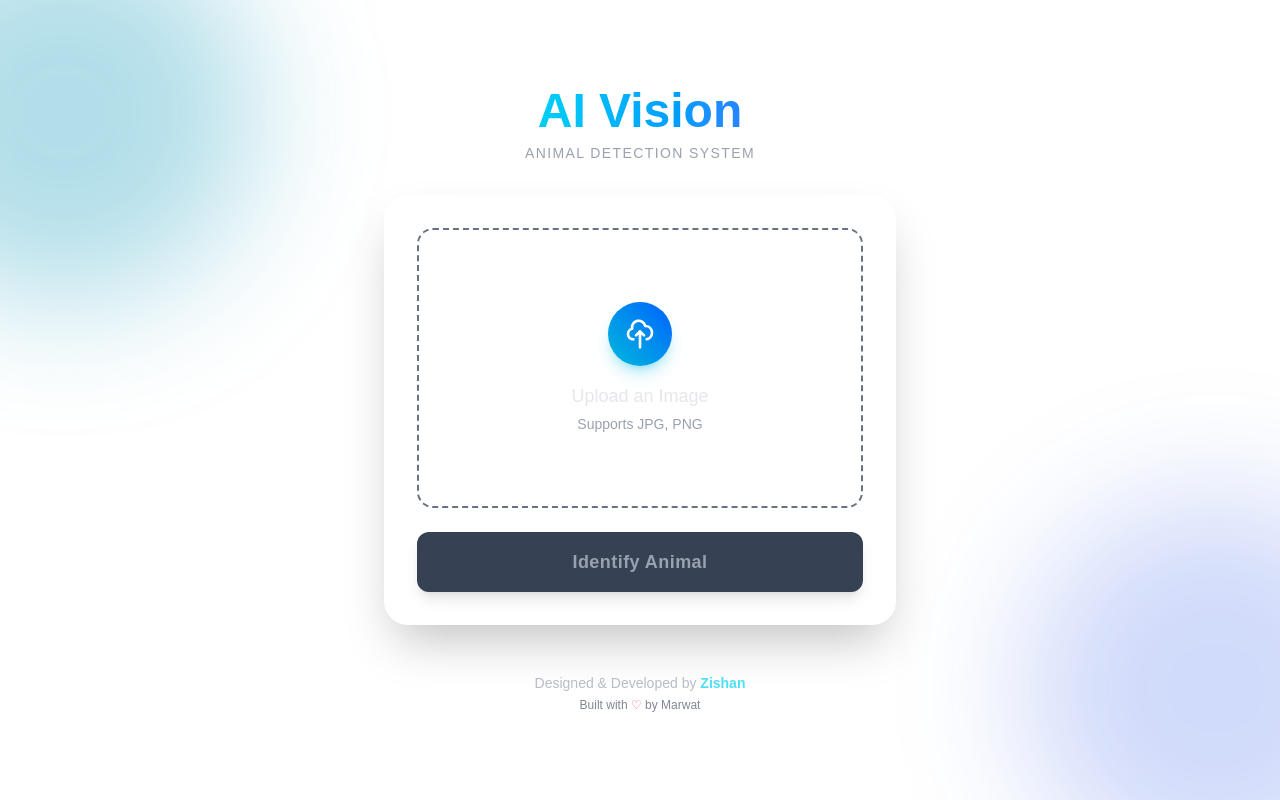
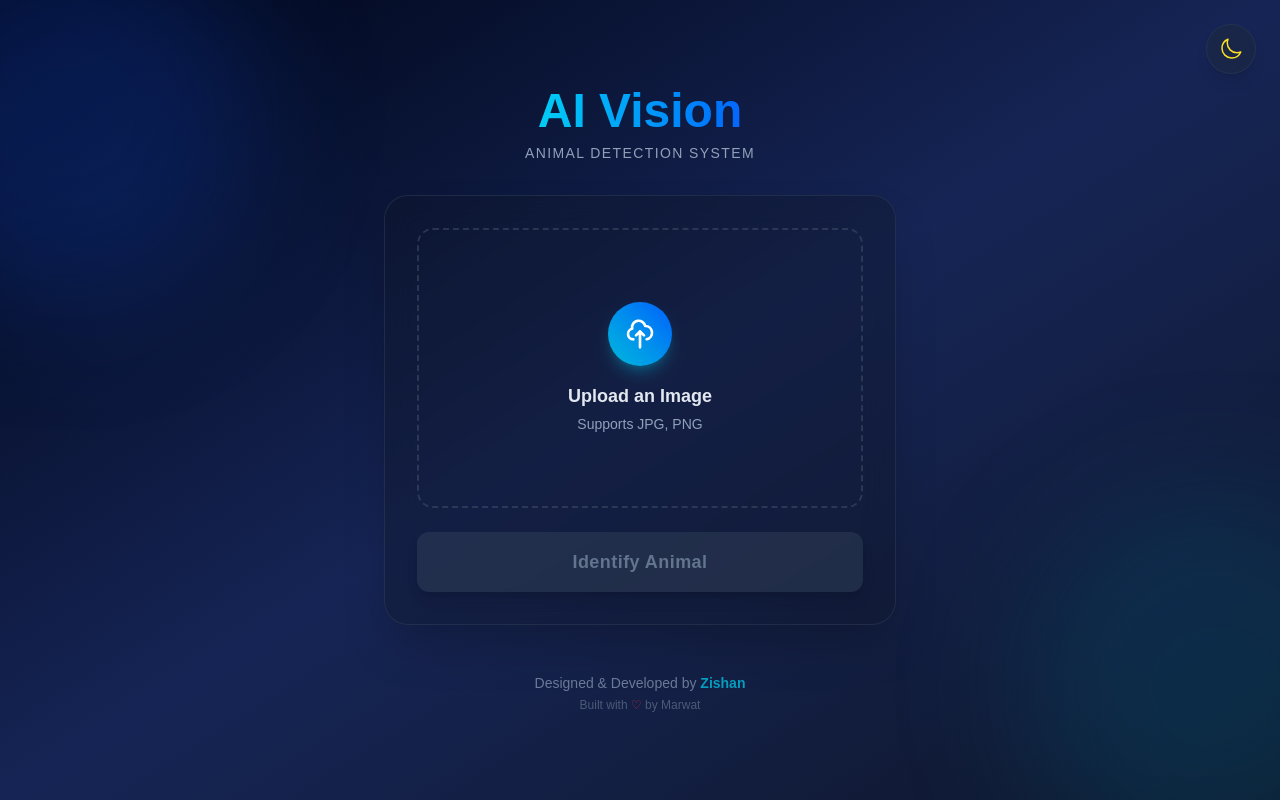
Before and after one commit to Dev-ZishanKhan/Animal_Classifier_Model, a Next.js app in the folder frontend/: page / in a window 1280 px wide. Built offline with nearby package versions, Linux system fonts and the light colour scheme.

Commit message:
Added Toggle Theme

```diff
--- a/frontend/app/page.tsx
+++ b/frontend/app/page.tsx
@@ -15,11 +15,15 @@ interface PredictionResult {
 }
 
 export default function Home() {
+  // --- States ---
   const [file, setFile] = useState<File | null>(null);
   const [preview, setPreview] = useState<string | null>(null);
   const [result, setResult] = useState<PredictionResult | null>(null);
   const [loading, setLoading] = useState<boolean>(false);
   const [error, setError] = useState<string | null>(null);
+
+  // Theme State (Default: Dark Mode)
+  const [isDarkMode, setIsDarkMode] = useState<boolean>(true);
 
   const handleFileChange = (e: ChangeEvent<HTMLInputElement>) => {
     if (e.target.files && e.target.files[0]) {
@@ -61,16 +65,55 @@ export default function Home() {
     }
   };
 
+  const toggleTheme = () => {
+    setIsDarkMode(!isDarkMode);
+  };
+
   return (
-    // CHANGE 1: Background Gradient ko Purple se Deep Blue/Cyan kar diya
-    <div className="min-h-screen bg-[radial-gradient(ellipse_at_top,_var(--tw-gradient-stops))] from-slate-950 via-cyan-950 to-slate-950 text-white flex flex-col items-center justify-center p-4 relative">
+    <div
+      className={`min-h-screen transition-all duration-500 flex flex-col items-center justify-center p-4 relative
+        ${isDarkMode
+          ? "bg-gradient-to-br from-slate-950 via-blue-950 to-slate-900 text-white"
+          : "bg-gradient-to-br from-slate-50 via-blue-50 to-slate-100 text-slate-800"
+        }`}
+    >
 
-      {/* Background decoration */}
+      {/* --- Theme Toggle Button --- */}
+      <button
+        onClick={toggleTheme}
+        className={`absolute top-6 right-6 p-3 rounded-full shadow-lg transition-all transform hover:scale-110 active:scale-95 z-50 border backdrop-blur-md
+          ${isDarkMode
+            ? "bg-slate-800/50 text-yellow-300 border-slate-700/50 hover:bg-slate-700/50"
+            : "bg-white/70 text-amber-500 border-slate-200/50 hover:bg-white/90"
+          }`}
+      >
+        <AnimatePresence mode="wait" initial={false}>
+          <motion.div
+            key={isDarkMode ? "moon" : "sun"}
+            initial={{ y: -20, opacity: 0, rotate: -90 }}
+            animate={{ y: 0, opacity: 1, rotate: 0 }}
+            exit={{ y: 20, opacity: 0, rotate: 90 }}
+            transition={{ duration: 0.2 }}
+          >
+            {isDarkMode ? (
+              <svg xmlns="http://www.w3.org/2000/svg" fill="none" viewBox="0 0 24 24" strokeWidth={1.5} stroke="currentColor" className="w-6 h-6">
+                <path strokeLinecap="round" strokeLinejoin="round" d="M21.752 15.002A9.718 9.718 0 0118 15.75c-5.385 0-9.75-4.365-9.75-9.75 0-1.33.266-2.597.748-3.752A9.753 9.753 0 003 11.25C3 16.635 7.365 21 12.75 21a9.753 9.753 0 009.002-5.998z" />
+              </svg>
+            ) : (
+              <svg xmlns="http://www.w3.org/2000/svg" fill="none" viewBox="0 0 24 24" strokeWidth={1.5} stroke="currentColor" className="w-6 h-6">
+                <path strokeLinecap="round" strokeLinejoin="round" d="M12 3v2.25m6.364.386l-1.591 1.591M21 12h-2.25m-.386 6.364l-1.591-1.591M12 18.75V21m-4.773-4.227l-1.591 1.591M5.25 12H3m4.227-4.773L5.636 5.636M15.75 12a3.75 3.75 0 11-7.5 0 3.75 3.75 0 017.5 0z" />
+              </svg>
+            )}
+          </motion.div>
+        </AnimatePresence>
+      </button>
+
+      {/* Background Decoration */}
       <div className="absolute top-0 left-0 w-full h-full overflow-hidden z-0 pointer-events-none">
-        {/* CHANGE 2: Upar wala bulb Purple se Cyan kar diya */}
-        <div className="absolute top-[-10%] left-[-10%] w-96 h-96 bg-cyan-600/30 rounded-full blur-3xl" />
-        {/* CHANGE 3: Neeche wala bulb Blue ko thora aur gehra kar diya */}
-        <div className="absolute bottom-[-10%] right-[-10%] w-96 h-96 bg-blue-700/20 rounded-full blur-3xl" />
+        <div className={`absolute top-[-10%] left-[-10%] w-96 h-96 rounded-full blur-3xl transition-opacity duration-500
+          ${isDarkMode ? "bg-blue-600/20 opacity-100" : "bg-blue-400/15 opacity-100"}`} />
+        <div className={`absolute bottom-[-10%] right-[-10%] w-96 h-96 rounded-full blur-3xl transition-opacity duration-500
+          ${isDarkMode ? "bg-cyan-700/20 opacity-100" : "bg-indigo-400/15 opacity-100"}`} />
       </div>
 
       <motion.div
@@ -80,15 +123,20 @@ export default function Home() {
         className="z-10 w-full max-w-lg flex flex-col items-center"
       >
         <div className="text-center mb-8">
-          {/* CHANGE 4: Title ka color bhi Blue/Cyan gradient kar diya */}
-          <h1 className="text-5xl font-extrabold text-transparent bg-clip-text bg-gradient-to-r from-cyan-400 to-blue-500 mb-2">
+          <h1 className="text-5xl font-extrabold text-transparent bg-clip-text bg-gradient-to-r from-cyan-400 to-blue-600 mb-2">
             AI Vision
           </h1>
-          <p className="text-gray-400 text-sm tracking-widest uppercase">Animal Detection System</p>
+          <p className={`text-sm tracking-widest uppercase font-medium ${isDarkMode ? "text-slate-400" : "text-slate-600"}`}>
+            Animal Detection System
+          </p>
         </div>
 
         {/* --- Main Card --- */}
-        <div className="w-full bg-white/10 backdrop-blur-xl border border-white/20 p-8 rounded-3xl shadow-2xl relative overflow-hidden">
+        <div className={`w-full p-8 rounded-3xl relative overflow-hidden transition-all duration-500 border backdrop-blur-lg
+          ${isDarkMode
+            ? "bg-slate-900/40 border-slate-700/50 shadow-2xl"
+            : "bg-white/80 border-slate-200/50 shadow-xl"
+          }`}>
 
           {/* Upload Area */}
           <div className="relative group">
@@ -99,10 +147,13 @@ export default function Home() {
               className="absolute inset-0 w-full h-full opacity-0 cursor-pointer z-20"
             />
 
-            <div className={`border-2 border-dashed rounded-2xl p-8 text-center transition-all duration-300 ${
-              // CHANGE 5: Upload box ka border color Cyan kar diya
-              preview ? 'border-cyan-500/50 bg-cyan-500/10' : 'border-gray-500 hover:border-cyan-400 hover:bg-white/5'
-            }`}>
+            <div className={`border-2 border-dashed rounded-2xl p-8 text-center transition-all duration-300
+              ${preview
+                ? (isDarkMode ? 'border-cyan-500/50 bg-cyan-500/10' : 'border-blue-500/50 bg-blue-50/50')
+                : (isDarkMode
+                    ? 'border-slate-600/50 hover:border-cyan-400/50 hover:bg-slate-800/20'
+                    : 'border-slate-300/50 hover:border-blue-400/50 hover:bg-slate-100/50')
+              }`}>
 
               {preview ? (
                 <div className="relative">
@@ -110,18 +161,21 @@ export default function Home() {
                   <img
                     src={preview}
                     alt="Preview"
-                    className="max-h-64 mx-auto rounded-lg shadow-lg object-contain"
+                    className="max-h-64 mx-auto rounded-lg shadow-md object-contain"
                   />
-                  <p className="mt-4 text-sm text-cyan-300">Click to change image</p>
+                  <p className="mt-4 text-sm text-cyan-400 font-semibold">Click to change image</p>
                 </div>
               ) : (
                 <div className="py-10">
-                  {/* CHANGE 6: Icon ka background color Blue/Cyan kar diya */}
                   <div className="w-16 h-16 bg-gradient-to-tr from-cyan-500 to-blue-600 rounded-full flex items-center justify-center mx-auto mb-4 shadow-lg shadow-cyan-500/30">
                     <svg className="w-8 h-8 text-white" fill="none" stroke="currentColor" viewBox="0 0 24 24"><path strokeLinecap="round" strokeLinejoin="round" strokeWidth="2" d="M7 16a4 4 0 01-.88-7.903A5 5 0 1115.9 6L16 6a5 5 0 011 9.9M15 13l-3-3m0 0l-3 3m3-3v12"></path></svg>
                   </div>
-                  <p className="text-lg font-medium text-gray-200">Upload an Image</p>
-                  <p className="text-sm text-gray-400 mt-1">Supports JPG, PNG</p>
+                  <p className={`text-lg font-bold ${isDarkMode ? "text-slate-200" : "text-slate-700"}`}>
+                    Upload an Image
+                  </p>
+                  <p className={`text-sm mt-1 ${isDarkMode ? "text-slate-400" : "text-slate-500"}`}>
+                    Supports JPG, PNG
+                  </p>
                 </div>
               )}
             </div>
@@ -133,10 +187,9 @@ export default function Home() {
             disabled={!file || loading}
             className={`w-full mt-6 py-4 rounded-xl font-bold text-lg tracking-wide shadow-lg transition-all transform hover:scale-[1.02] active:scale-[0.98] ${
               !file
-                ? "bg-gray-700 text-gray-400 cursor-not-allowed"
+                ? (isDarkMode ? "bg-slate-700/50 text-slate-500 cursor-not-allowed" : "bg-slate-200/50 text-slate-400 cursor-not-allowed")
                 : loading
-                ? "bg-gradient-to-r from-yellow-500 to-orange-500 text-white animate-pulse"
-                // CHANGE 7: Button ka gradient bhi Blue/Cyan/Pink kar diya
+                ? "bg-gradient-to-r from-amber-500 to-orange-500 text-white animate-pulse"
                 : "bg-gradient-to-r from-cyan-600 via-blue-600 to-indigo-600 text-white hover:shadow-cyan-500/50"
             }`}
           >
@@ -152,55 +205,74 @@ export default function Home() {
           {error && (
              <motion.div
                initial={{ opacity: 0 }} animate={{ opacity: 1 }}
-               className="mt-4 p-3 bg-red-500/20 border border-red-500/50 rounded-lg text-red-200 text-center text-sm"
+               className={`mt-4 p-3 border rounded-lg text-center text-sm font-medium
+                 ${isDarkMode
+                   ? "bg-red-500/20 border-red-500/50 text-red-200"
+                   : "bg-red-50/80 border-red-200/50 text-red-600"}`}
              >
                {error}
              </motion.div>
           )}
         </div>
 
-        {/* --- Results Section (Animated) --- */}
+        {/* --- Results Section --- */}
         <AnimatePresence>
           {result && (
             <motion.div
               initial={{ opacity: 0, y: 20 }}
               animate={{ opacity: 1, y: 0 }}
               exit={{ opacity: 0, y: -20 }}
-              className="mt-6 w-full bg-white/10 backdrop-blur-md border border-white/10 p-6 rounded-3xl shadow-2xl"
+              className={`mt-6 w-full p-6 rounded-3xl shadow-2xl border transition-all duration-500 backdrop-blur-lg
+                ${isDarkMode
+                  ? "bg-slate-900/40 border-slate-700/50"
+                  : "bg-white/80 border-slate-200/50"
+                }`}
             >
-              <div className="flex items-center justify-between mb-6 border-b border-white/10 pb-4">
+              <div className={`flex items-center justify-between mb-6 border-b pb-4
+                 ${isDarkMode ? "border-slate-700/50" : "border-slate-200/50"}`}>
                 <div>
-                  <p className="text-gray-400 text-xs uppercase tracking-wider">Prediction</p>
-                  <h2 className="text-3xl font-bold text-transparent bg-clip-text bg-gradient-to-r from-green-400 to-emerald-300 capitalize">
+                  <p className={`text-xs uppercase tracking-wider font-semibold ${isDarkMode ? "text-slate-400" : "text-slate-600"}`}>
+                    Prediction
+                  </p>
+                  <h2 className="text-3xl font-extrabold text-transparent bg-clip-text bg-gradient-to-r from-green-400 to-emerald-600 capitalize">
                     {result.predicted_class}
                   </h2>
                 </div>
                 <div className="text-right">
-                  <p className="text-gray-400 text-xs uppercase tracking-wider">Confidence</p>
-                  <p className="text-2xl font-mono font-bold text-white">{result.confidence}</p>
+                  <p className={`text-xs uppercase tracking-wider font-semibold ${isDarkMode ? "text-slate-400" : "text-slate-600"}`}>
+                    Confidence
+                  </p>
+                  <p className={`text-2xl font-mono font-bold ${isDarkMode ? "text-white" : "text-slate-800"}`}>
+                    {result.confidence}
+                  </p>
                 </div>
               </div>
 
-              {/* Progress Bars for Top 3 */}
+              {/* Progress Bars */}
               <div className="space-y-4">
                 {result.top_3_predictions.map((item, index) => {
                   const width = parseFloat(item.probability.replace('%', ''));
                   return (
                     <div key={index} className="relative">
                       <div className="flex justify-between text-sm mb-1">
-                        <span className="capitalize font-medium text-gray-200">{item.animal}</span>
-                        <span className="text-gray-400 font-mono">{item.probability}</span>
+                        <span className={`capitalize font-bold ${isDarkMode ? "text-slate-200" : "text-slate-700"}`}>
+                          {item.animal}
+                        </span>
+                        <span className={`font-mono font-medium ${isDarkMode ? "text-slate-400" : "text-slate-500"}`}>
+                          {item.probability}
+                        </span>
                       </div>
-                      <div className="w-full bg-gray-700/50 rounded-full h-2.5 overflow-hidden">
+
+                      {/* Background Bar */}
+                      <div className={`w-full rounded-full h-2.5 overflow-hidden ${isDarkMode ? "bg-slate-700/50" : "bg-slate-200/50"}`}>
                         <motion.div
                           initial={{ width: 0 }}
                           animate={{ width: `${width}%` }}
                           transition={{ duration: 1, delay: index * 0.1 }}
                           className={`h-2.5 rounded-full ${
-                            // CHANGE 8: 2nd bar ka color purple se hatakar Cyan kr diya
-                            index === 0 ? 'bg-gradient-to-r from-green-400 to-blue-500' :
-                            index === 1 ? 'bg-cyan-500/70' :
-                            'bg-gray-500/50'
+                            index === 0 ? 'bg-gradient-to-r from-green-400 to-cyan-500' :
+                            index === 1 ? 'bg-cyan-500' :
+                            (isDarkMode ? 'bg-slate-500' : 'bg-slate-400')
                           }`}
                         />
                       </div>
@@ -212,13 +284,12 @@ export default function Home() {
           )}
         </AnimatePresence>
 
-        {/* --- FOOTER: CREDIT SECTION --- */}
+        {/* --- FOOTER --- */}
         <div className="mt-12 text-center opacity-70 hover:opacity-100 transition-opacity">
-            <p className="text-sm text-gray-400">
-                {/* CHANGE 9: Name color change */}
-                Designed & Developed by <span className="text-cyan-400 font-semibold">Zishan</span>
+            <p className={`text-sm ${isDarkMode ? "text-slate-400" : "text-slate-600"}`}>
+                Designed & Developed by <span className="text-cyan-400 font-bold">Zishan</span>
             </p>
-            <p className="text-xs text-gray-600 mt-1">
+            <p className={`text-xs mt-1 ${isDarkMode ? "text-slate-500" : "text-slate-500"}`}>
                 Built with <span className="text-red-500">♡</span> by Marwat
             </p>
         </div>
```
